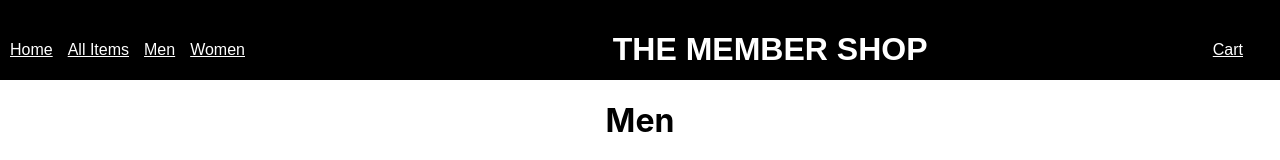
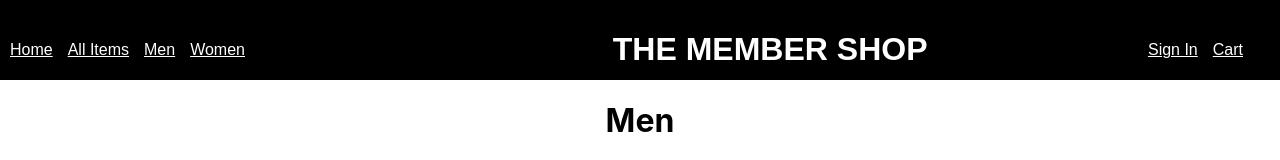
Before and after one commit to riannacastro/first-store-frontend, a React (Create React App) app: page /men in a window 1280 px wide. Shown: the top 160 px of the page. Built offline with nearby package versions, Linux system fonts and the light colour scheme; no server answers.

Commit message:
added signin to nav

```diff
--- a/src/components/NavBar.js
+++ b/src/components/NavBar.js
@@ -27,6 +27,10 @@ export default function NavBar() {
                     </div>
                    <div className="menu-session">
                    <NavLink
+                to="/signin"
+                id="home-link"
+                >Sign In</NavLink>
+                   <NavLink
                 to="/cart"
                 id="home-link"
                 >Cart</NavLink>
```
